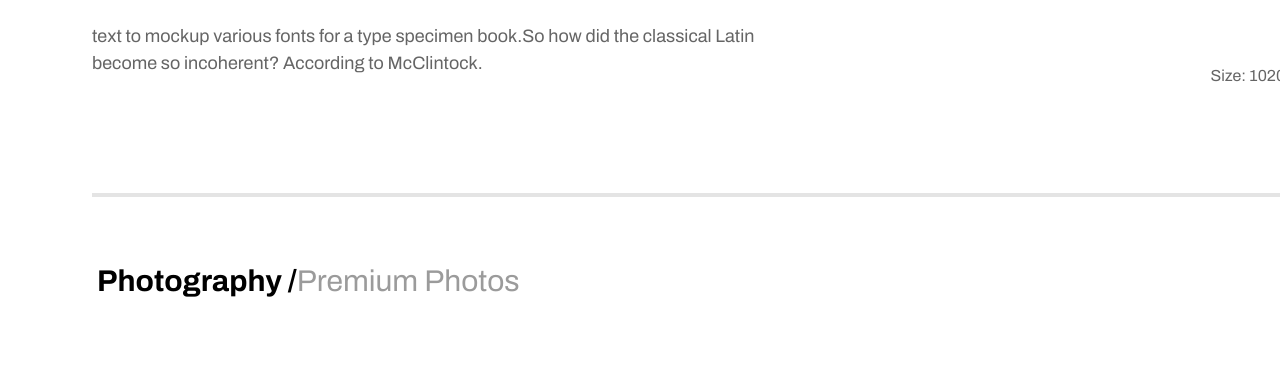
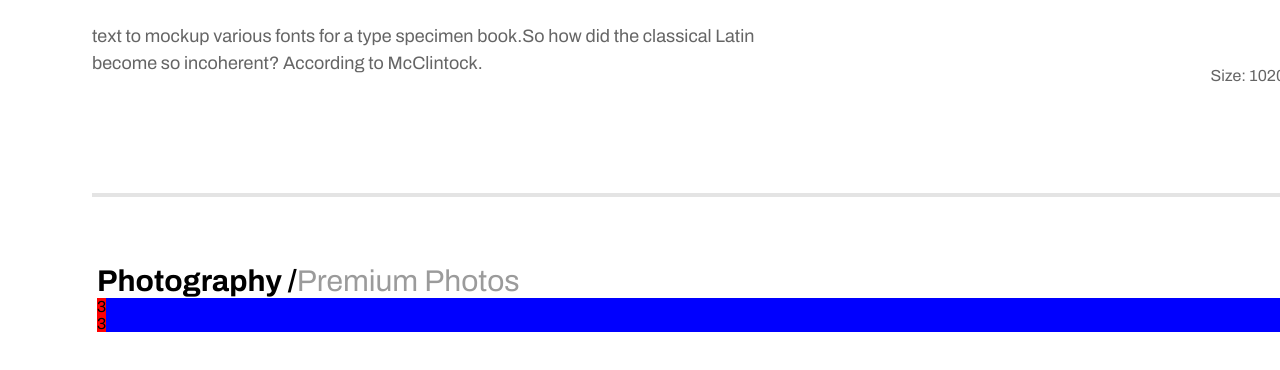
Before and after one commit to JGP84/challenge-bokokode, a React (Create React App) app: page / in a window 1280 px wide. Shown: the part 1083-1453 px from the top of the page. Built offline with nearby package versions, Linux system fonts and the light colour scheme.

Commit message:
add Main

```diff
--- a/src/components/Main.jsx
+++ b/src/components/Main.jsx
@@ -29,7 +29,10 @@ const TitleSorts = styled.text`
 `;
 
 const Row = styled.div`
+max-width: 1266px;
   display: flex;
+  margin-left: 97px;
+  background: blue;
 `;
 
 const ColumnCheckboxes = styled.div`
@@ -37,8 +40,10 @@ const ColumnCheckboxes = styled.div`
   flex-direction: column;
 `;
 const Checkbox = styled.div`
+  max-width: 327px;
   display: flex;
   flex-direction: column;
+  background: red;
 `;
 
 const GridProducts = styled.div`
@@ -62,8 +67,8 @@ const Main = () => {
 
       <Row>
         <ColumnCheckboxes>
-          <Checkbox></Checkbox>
-          <Checkbox></Checkbox>
+          <Checkbox>3</Checkbox>
+          <Checkbox>3</Checkbox>
         </ColumnCheckboxes>
         <GridProducts></GridProducts>
       </Row>
```
